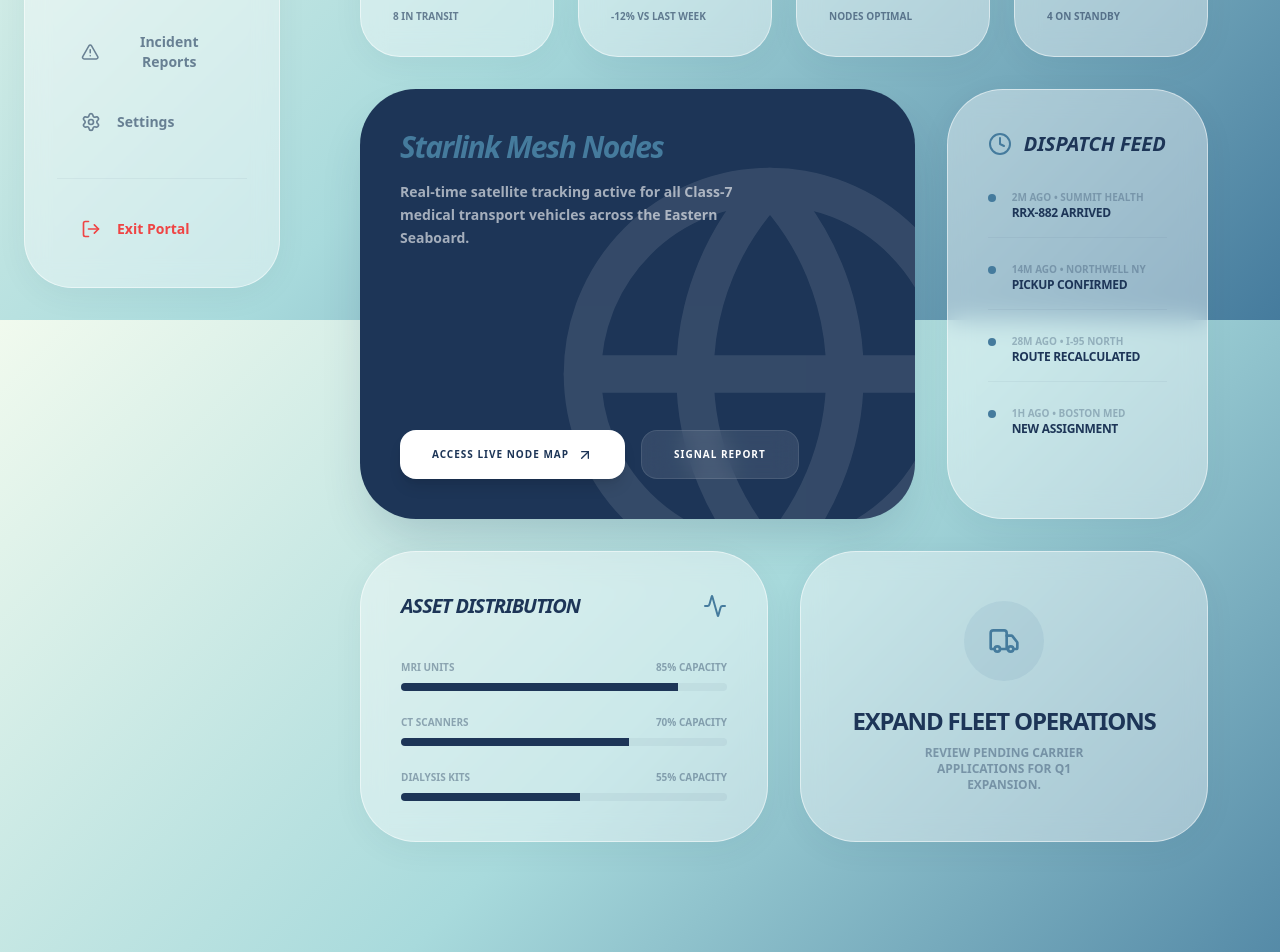
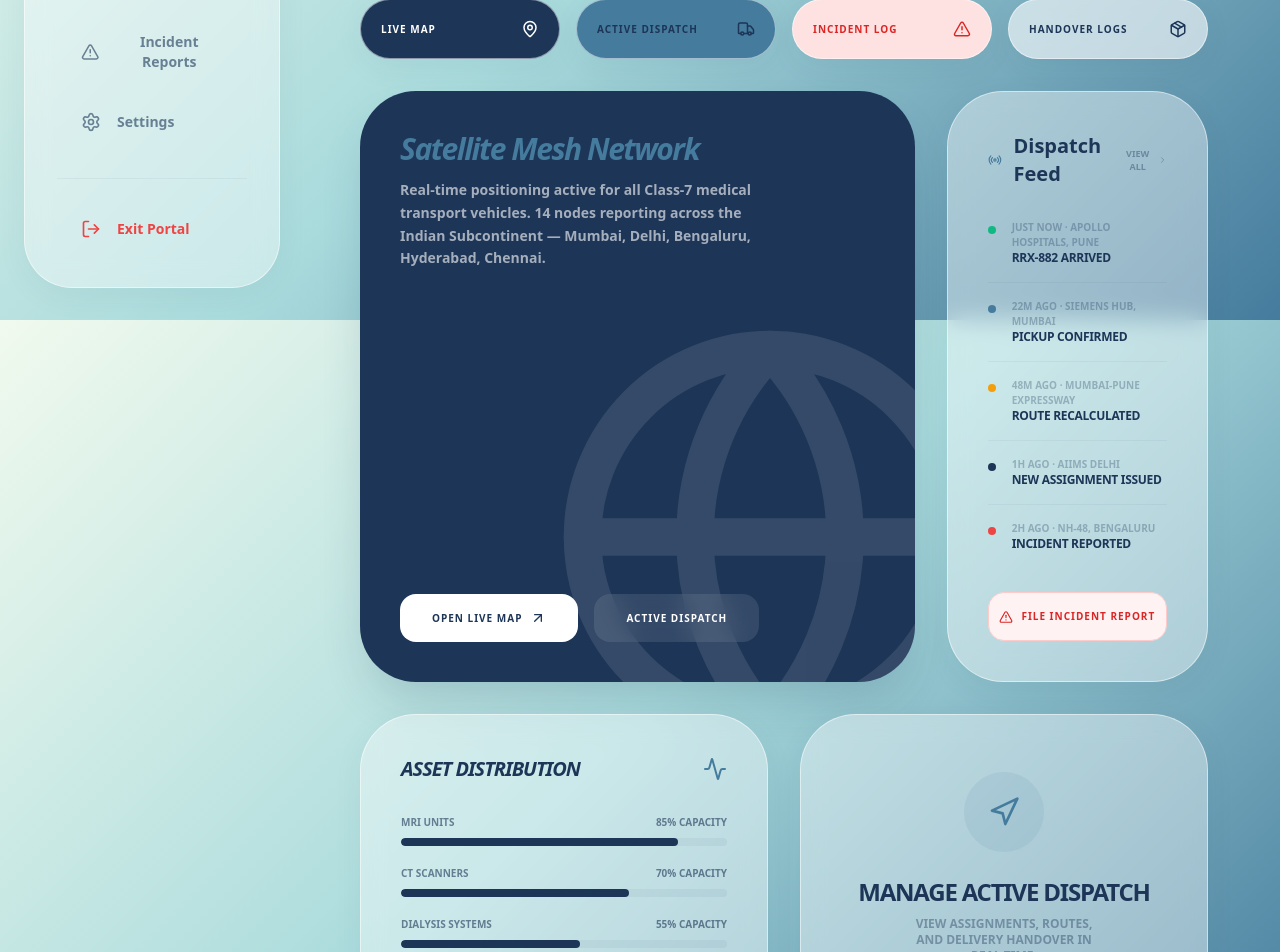
Before and after one commit to DharmiSapariya/ResourceRX, a React (Vite) app: page /logistics in a window 1280 px wide. Shown: the part 480-1432 px from the top of the page. Built offline with nearby package versions, Linux system fonts and the light colour scheme.

Commit message:
fix: update LogisticsDashboard page to latest version

```diff
--- a/src/pages/Logistics/LogisticsDashboard.jsx
+++ b/src/pages/Logistics/LogisticsDashboard.jsx
@@ -1,151 +1,238 @@
-import React from 'react';
-import { motion } from 'framer-motion';
+import React, { useState, useEffect } from 'react';
+import { motion, AnimatePresence } from 'framer-motion';
+import { useNavigate } from 'react-router-dom';
 import {
-  Truck,
-  Zap,
-  Globe,
-  Users,
-  ArrowUpRight,
-  Activity,
-  ShieldCheck,
-  Clock,
-  BarChart3
+  Truck, Zap, Globe, Users, ArrowUpRight, Activity,
+  ShieldCheck, Clock, BarChart3, MapPin, AlertTriangle,
+  Package, Radio, ChevronRight, Navigation
 } from 'lucide-react';
 
+// ── Live feed data (simulates incoming dispatch events) ──────────────────────
+const FEED_INIT = [
+  { id: 1, time: "Just now",  event: "RRX-882 Arrived",        loc: "Apollo Hospitals, Pune",      type: "arrival"  },
+  { id: 2, time: "22m ago",   event: "Pickup Confirmed",        loc: "Siemens Hub, Mumbai",          type: "pickup"   },
+  { id: 3, time: "48m ago",   event: "Route Recalculated",      loc: "Mumbai-Pune Expressway",       type: "alert"    },
+  { id: 4, time: "1h ago",    event: "New Assignment Issued",   loc: "AIIMS Delhi",                  type: "new"      },
+  { id: 5, time: "2h ago",    event: "Incident Reported",       loc: "NH-48, Bengaluru",             type: "incident" },
+];
+
+const TYPE_COLORS = {
+  arrival:  "bg-emerald-500",
+  pickup:   "bg-secondary",
+  alert:    "bg-amber-500",
+  new:      "bg-primary",
+  incident: "bg-red-500",
+};
+
 export default function LogisticsDashboard() {
-  const glassStyle = "glass-panel p-10 rounded-[3.5rem] relative overflow-hidden transition-all duration-500";
+  const navigate = useNavigate();
+  const [feed, setFeed]               = useState(FEED_INIT);
+  const [activeUnits, setActiveUnits] = useState(8);
+  const [ping, setPing]               = useState(false);
+
+  // Simulate new events every 12 seconds
+  useEffect(() => {
+    const events = [
+      { event: "Cargo Secured",          loc: "Fresenius Depot, Chennai",   type: "pickup"   },
+      { event: "Temperature Alert",      loc: "RX-441 Unit — Bengaluru",    type: "alert"    },
+      { event: "Delivery Confirmed",     loc: "KIMS Hospital, Hyderabad",   type: "arrival"  },
+      { event: "New Dispatch Request",   loc: "Admin Portal — Pune",        type: "new"      },
+      { event: "Checkpoint Cleared",     loc: "Delhi — AIIMS Gate 3",       type: "pickup"   },
+      { event: "Transit Delay — Traffic",loc: "NH-44, Hyderabad Bypass",    type: "alert"    },
+    ];
+    let idx = 0;
+    const interval = setInterval(() => {
+      setPing(true);
+      setTimeout(() => setPing(false), 800);
+      const next = events[idx % events.length];
+      setFeed(prev => [{
+        id: Date.now(), time: "Just now", ...next
+      }, ...prev.slice(0, 6)]);
+      idx++;
+    }, 12000);
+    return () => clearInterval(interval);
+  }, []);
 
   const stats = [
-    { label: "Active Fleet", value: "24", sub: "8 in Transit", icon: Truck, color: "text-primary" },
-    { label: "Avg. Velocity", value: "42m", sub: "-12% vs last week", icon: Zap, color: "text-secondary" },
-    { label: "System Health", value: "98.2%", sub: "Nodes Optimal", icon: ShieldCheck, color: "text-emerald-500" },
-    { label: "Active Techs", value: "18", sub: "4 On Standby", icon: Users, color: "text-primary" },
+    { label: "Active Fleet",   value: "24",    sub: `${activeUnits} in Transit`,  icon: Truck,       color: "text-primary",     route: "/logistics/map"     },
+    { label: "Avg. Transit",   value: "3.2h",  sub: "-8% vs last week",            icon: Zap,         color: "text-secondary",   route: "/logistics/active"  },
+    { label: "System Health",  value: "98.2%", sub: "All Nodes Optimal",           icon: ShieldCheck, color: "text-emerald-500", route: "/logistics/map"     },
+    { label: "Active Techs",   value: "18",    sub: "4 On Standby",                icon: Users,       color: "text-primary",     route: "/logistics/active"  },
+  ];
+
+  const quickActions = [
+    { label: "Live Map",        icon: MapPin,        route: "/logistics/map",      color: "bg-primary text-white"     },
+    { label: "Active Dispatch", icon: Truck,         route: "/logistics/active",   color: "bg-secondary text-primary" },
+    { label: "Incident Log",    icon: AlertTriangle, route: "/logistics/incident", color: "bg-red-100 text-red-600"   },
+    { label: "Handover Logs",   icon: Package,       route: "/logistics/logs",     color: "bg-white/60 text-primary"  },
   ];
 
   return (
-    <div className="pt-40 pb-20 px-6 max-w-7xl mx-auto">
+    <div className="pt-20 pb-20 px-6 max-w-7xl mx-auto">
 
-      {/* --- HEADER --- */}
-      <div className="mb-12 ml-4 flex justify-between items-end">
+      {/* HEADER */}
+      <div className="mb-10 flex justify-between items-end">
         <div>
-          <div className="inline-flex items-center gap-2 px-4 py-1 rounded-full bg-white/40 text-[10px] font-black uppercase mb-4 text-[#1d3557] border border-[#1d3557]/10">
+          <div className="inline-flex items-center gap-2 px-4 py-1 rounded-full bg-white/40 text-[10px] font-black uppercase mb-4">
             <BarChart3 size={14} className="text-secondary" />
             Operational Intelligence
           </div>
-          {/* Main Heading changed to Deep Blue */}
-          <h2 className="text-5xl font-black tracking-tighter uppercase italic text-[#1d3557]">Fleet Command</h2>
+          <h2 className="text-5xl font-black tracking-tighter text-primary">Fleet Command</h2>
         </div>
-        <div className="hidden md:block text-right">
-          <p className="text-[10px] font-black opacity-30 uppercase tracking-widest text-[#1d3557]">Network Status</p>
-          <p className="text-sm font-bold flex items-center gap-2 text-emerald-500">
-            <span className="w-2 h-2 rounded-full bg-emerald-500 animate-pulse" />
-            ALL SYSTEMS OPERATIONAL
-          </p>
+        <div className="hidden md:flex items-center gap-3">
+          <span className={`w-2 h-2 rounded-full bg-emerald-500 ${ping ? 'scale-150' : ''} transition-transform`} />
+          <p className="text-xs font-bold text-emerald-600 uppercase tracking-widest">All Systems Operational</p>
         </div>
       </div>
 
-      {/* --- TOP STATS GRID --- */}
+      {/* STATS — each card navigates */}
       <div className="grid md:grid-cols-4 gap-6 mb-8">
         {stats.map((stat, i) => (
           <motion.div
             key={i}
             initial={{ opacity: 0, y: 20 }}
             animate={{ opacity: 1, y: 0 }}
-            transition={{ delay: i * 0.1 }}
-            className="glass-panel p-8 rounded-[2.5rem] h-48 flex flex-col justify-between hover:scale-[1.02] transition-transform cursor-default"
+            transition={{ delay: i * 0.08 }}
+            onClick={() => navigate(stat.route)}
+            className="glass-panel p-8 rounded-[2.5rem] h-48 flex flex-col justify-between hover:scale-[1.03] transition-all cursor-pointer group"
           >
-            <stat.icon className={stat.color} size={24} />
-            <div className="text-[#1d3557]">
+            <stat.icon className={`${stat.color} group-hover:scale-110 transition-transform`} size={24} />
+            <div>
               <p className="text-[10px] font-black opacity-40 uppercase tracking-[0.2em]">{stat.label}</p>
-              <p className="text-4xl font-black tracking-tighter">{stat.value}</p>
+              <p className="text-4xl font-black tracking-tighter text-primary">{stat.value}</p>
               <p className="text-[10px] font-bold opacity-60 mt-1 uppercase">{stat.sub}</p>
             </div>
           </motion.div>
         ))}
       </div>
 
-      {/* --- MIDDLE SECTION: NETWORK & RECENT ACTIVITY --- */}
+      {/* QUICK ACTIONS ROW */}
+      <div className="grid grid-cols-4 gap-4 mb-8">
+        {quickActions.map((a, i) => (
+          <button
+            key={i}
+            onClick={() => navigate(a.route)}
+            className={`${a.color} glass-panel p-5 rounded-[2rem] flex items-center justify-between font-black text-[10px] uppercase tracking-widest hover:scale-[1.02] transition-all`}
+          >
+            <span>{a.label}</span>
+            <a.icon size={18} />
+          </button>
+        ))}
+      </div>
+
+      {/* MAIN CONTENT */}
       <div className="grid lg:grid-cols-3 gap-8">
 
-        {/* GLOBAL CONNECTIVITY CARD */}
-        <div className={`lg:col-span-2 ${glassStyle} bg-[#1d3557] text-white border-none shadow-2xl shadow-[#1d3557]/20`}>
-          <div className="relative z-10 flex flex-col h-full justify-between min-h-[350px]">
-            <div>
-              <h3 className="text-3xl font-black tracking-tighter mb-4 italic text-secondary">Starlink Mesh Nodes</h3>
+        {/* NETWORK CARD */}
+        <div className="lg:col-span-2 glass-panel p-10 rounded-[3.5rem] relative overflow-hidden bg-primary text-white border-none shadow-2xl shadow-primary/20 min-h-[320px] flex flex-col justify-between">
+          <div className="relative z-10">
+            <h3 className="text-3xl font-black tracking-tighter mb-3 italic text-secondary">Satellite Mesh Network</h3>
             <p className="text-sm font-bold opacity-60 max-w-sm leading-relaxed">
-                Real-time satellite tracking active for all Class-7 medical transport vehicles across the Eastern Seaboard.
+              Real-time positioning active for all Class-7 medical transport vehicles. 14 nodes reporting across the Indian Subcontinent — Mumbai, Delhi, Bengaluru, Hyderabad, Chennai.
             </p>
           </div>
-
-            <div className="flex gap-4">
-              <button className="bg-white text-[#1d3557] px-8 py-4 rounded-2xl font-black text-[10px] uppercase tracking-widest flex items-center gap-2 hover:bg-secondary hover:text-white transition-all shadow-lg">
-                Access Live Node Map <ArrowUpRight size={16} />
+          <div className="relative z-10 flex gap-4 mt-8">
+            <button
+              onClick={() => navigate('/logistics/map')}
+              className="bg-white text-primary px-8 py-4 rounded-2xl font-black text-[10px] uppercase tracking-widest flex items-center gap-2 hover:bg-secondary hover:text-white transition-all"
+            >
+              Open Live Map <ArrowUpRight size={16} />
             </button>
-              <button className="bg-white/10 backdrop-blur-md text-white px-8 py-4 rounded-2xl font-black text-[10px] uppercase tracking-widest border border-white/10">
-                Signal Report
+            <button
+              onClick={() => navigate('/logistics/active')}
+              className="bg-white/10 backdrop-blur-md text-white px-8 py-4 rounded-2xl font-black text-[10px] uppercase tracking-widest hover:bg-white/20 transition-all"
+            >
+              Active Dispatch
             </button>
-            </div>
           </div>
           <Globe className="absolute -right-20 -bottom-20 opacity-10 text-white" size={450} />
         </div>
 
-        {/* LOGISTICS FEED */}
-        <div className={glassStyle}>
-          <h3 className="text-xl font-black mb-8 flex items-center gap-3 text-[#1d3557] uppercase italic">
-            <Clock className="text-secondary" /> Dispatch Feed
+        {/* LIVE DISPATCH FEED */}
+        <div className="glass-panel p-10 rounded-[3.5rem] relative overflow-hidden">
+          <div className="flex items-center justify-between mb-8">
+            <h3 className="text-xl font-black flex items-center gap-3 text-primary">
+              <Radio size={18} className={`text-secondary ${ping ? 'animate-ping' : ''}`} /> Dispatch Feed
             </h3>
-          <div className="space-y-6">
-            {[
-              { time: "2m ago", event: "RRX-882 Arrived", loc: "Summit Health" },
-              { time: "14m ago", event: "Pickup Confirmed", loc: "Northwell NY" },
-              { time: "28m ago", event: "Route Recalculated", loc: "I-95 North" },
-              { time: "1h ago", event: "New Assignment", loc: "Boston Med" }
-            ].map((item, i) => (
-              <div key={i} className="flex gap-4 items-start pb-4 border-b border-[#1d3557]/5 last:border-0">
-                <div className="w-2 h-2 rounded-full bg-secondary mt-1" />
-                <div className="text-[#1d3557]">
-                  <p className="text-[10px] font-black opacity-30 uppercase">{item.time} • {item.loc}</p>
-                  <p className="text-xs font-bold uppercase tracking-tight">{item.event}</p>
+            <button
+              onClick={() => navigate('/logistics/logs')}
+              className="text-[9px] font-black uppercase opacity-40 hover:opacity-100 flex items-center gap-1 transition-opacity text-primary"
+            >
+              View All <ChevronRight size={12} />
+            </button>
           </div>
+
+          <AnimatePresence>
+            <div className="space-y-4">
+              {feed.slice(0, 5).map((item) => (
+                <motion.div
+                  key={item.id}
+                  initial={{ opacity: 0, x: 20 }}
+                  animate={{ opacity: 1, x: 0 }}
+                  exit={{ opacity: 0, x: -20 }}
+                  className="flex gap-4 items-start pb-4 border-b border-primary/5 last:border-0"
+                >
+                  <div className={`w-2 h-2 rounded-full ${TYPE_COLORS[item.type]} mt-1.5 shrink-0`} />
+                  <div>
+                    <p className="text-[10px] font-black opacity-30 uppercase text-primary">{item.time} · {item.loc}</p>
+                    <p className="text-xs font-bold uppercase tracking-tight text-primary">{item.event}</p>
                   </div>
+                </motion.div>
               ))}
             </div>
+          </AnimatePresence>
+
+          {/* Incident shortcut */}
+          <button
+            onClick={() => navigate('/logistics/incident')}
+            className="mt-6 w-full py-4 bg-red-50 border border-red-200 rounded-2xl text-[10px] font-black uppercase tracking-widest text-red-600 hover:bg-red-100 transition-all flex items-center justify-center gap-2"
+          >
+            <AlertTriangle size={14} /> File Incident Report
+          </button>
         </div>
       </div>
 
-      {/* --- LOWER SECTION: FLEET UTILIZATION --- */}
+      {/* ASSET DISTRIBUTION */}
       <div className="mt-8 grid md:grid-cols-2 gap-8">
-        <div className={glassStyle}>
-          <div className="flex justify-between items-center mb-10">
-            <h3 className="text-xl font-black tracking-tighter uppercase italic text-[#1d3557]">Asset Distribution</h3>
+        <div className="glass-panel p-10 rounded-[3.5rem] relative overflow-hidden">
+          <div className="flex justify-between items-center mb-8">
+            <h3 className="text-xl font-black tracking-tighter uppercase italic text-primary">Asset Distribution</h3>
             <Activity className="text-secondary" />
           </div>
-          <div className="space-y-6">
-            {["MRI Units", "CT Scanners", "Dialysis Kits"].map((label, i) => (
-              <div key={i}>
-                <div className="flex justify-between text-[10px] font-black mb-2 uppercase opacity-40 text-[#1d3557]">
-                  <span>{label}</span>
-                  <span>{85 - (i * 15)}% Capacity</span>
+          {[
+            { label: "MRI Units",        pct: 85 },
+            { label: "CT Scanners",      pct: 70 },
+            { label: "Dialysis Systems", pct: 55 },
+            { label: "Ventilators",      pct: 40 },
+          ].map((item, i) => (
+            <div key={i} className="mb-5">
+              <div className="flex justify-between text-[10px] font-black mb-2 uppercase opacity-60 text-primary">
+                <span>{item.label}</span><span>{item.pct}% Capacity</span>
               </div>
-                <div className="h-2 bg-[#1d3557]/5 rounded-full overflow-hidden">
+              <div className="h-2 bg-primary/5 rounded-full overflow-hidden">
                 <motion.div
                   initial={{ width: 0 }}
-                    animate={{ width: `${85 - (i * 15)}%` }}
-                    transition={{ duration: 1, delay: 0.5 }}
-                    className="h-full bg-[#1d3557]"
+                  animate={{ width: `${item.pct}%` }}
+                  transition={{ duration: 1.2, delay: 0.3 + i * 0.1 }}
+                  className="h-full bg-primary rounded-full"
                 />
               </div>
             </div>
           ))}
         </div>
+
+        <div
+          onClick={() => navigate('/logistics/active')}
+          className="glass-panel p-10 rounded-[3.5rem] flex flex-col items-center justify-center text-center cursor-pointer group hover:scale-[1.02] transition-all"
+        >
+          <div className="w-20 h-20 bg-secondary/10 rounded-full flex items-center justify-center text-secondary mb-6 group-hover:scale-110 transition-transform">
+            <Navigation size={32} />
           </div>
-
-        <div className={`${glassStyle} flex flex-col items-center justify-center text-center group cursor-pointer`}>
-          <div className="w-20 h-20 bg-secondary/10 rounded-full flex items-center justify-center text-secondary mb-6 group-hover:scale-110 transition-transform">
-            <Truck size={32} />
+          <h4 className="text-2xl font-black tracking-tighter uppercase text-primary">Manage Active Dispatch</h4>
+          <p className="text-xs font-bold opacity-40 mt-2 max-w-[200px] uppercase text-primary">View assignments, routes, and delivery handover in real time.</p>
+          <div className="mt-6 flex items-center gap-2 text-secondary font-black text-[10px] uppercase tracking-widest group-hover:gap-4 transition-all">
+            Open Dispatch <ArrowUpRight size={14} />
           </div>
-          <h4 className="text-2xl font-black tracking-tighter uppercase text-[#1d3557]">Expand Fleet Operations</h4>
-          <p className="text-xs font-bold opacity-40 mt-2 max-w-[200px] uppercase text-[#1d3557]">Review pending carrier applications for Q1 expansion.</p>
         </div>
       </div>
     </div>
```
Lines whose indentation alone changed are shown as unchanged.
